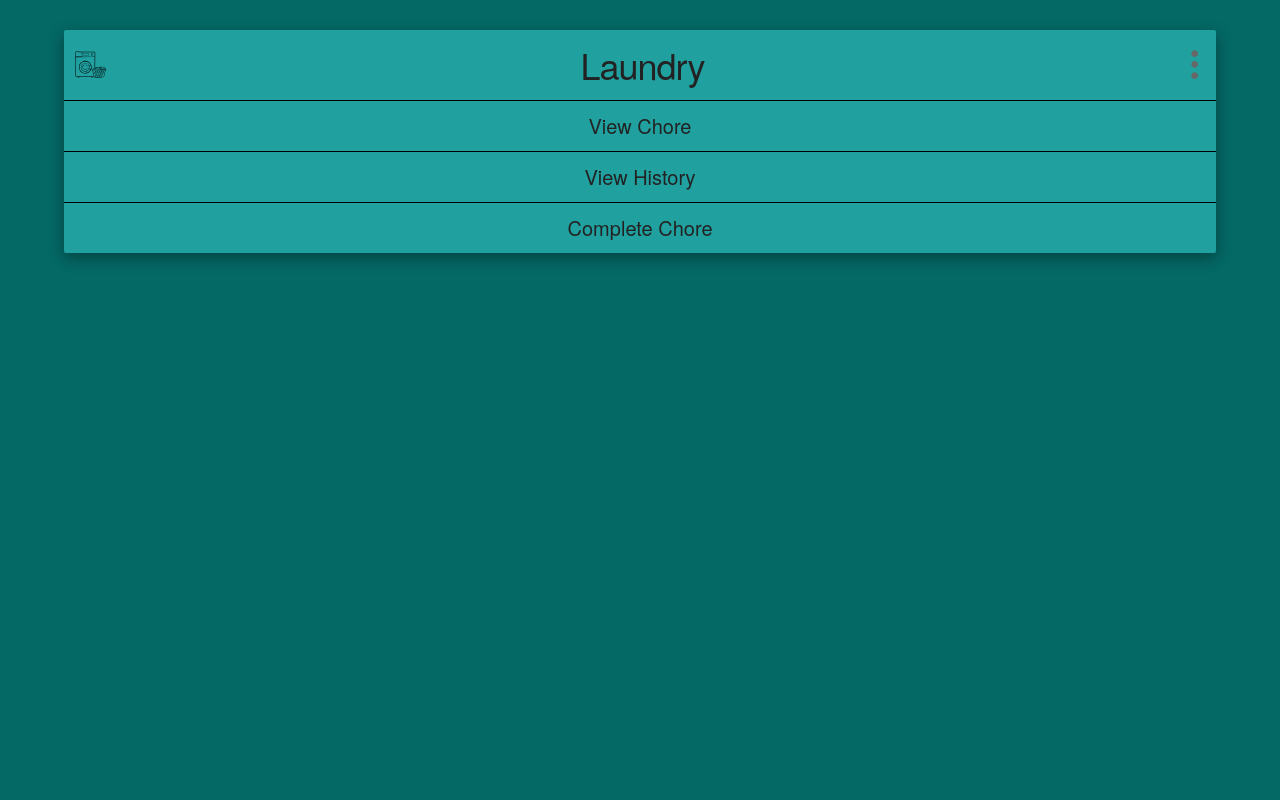
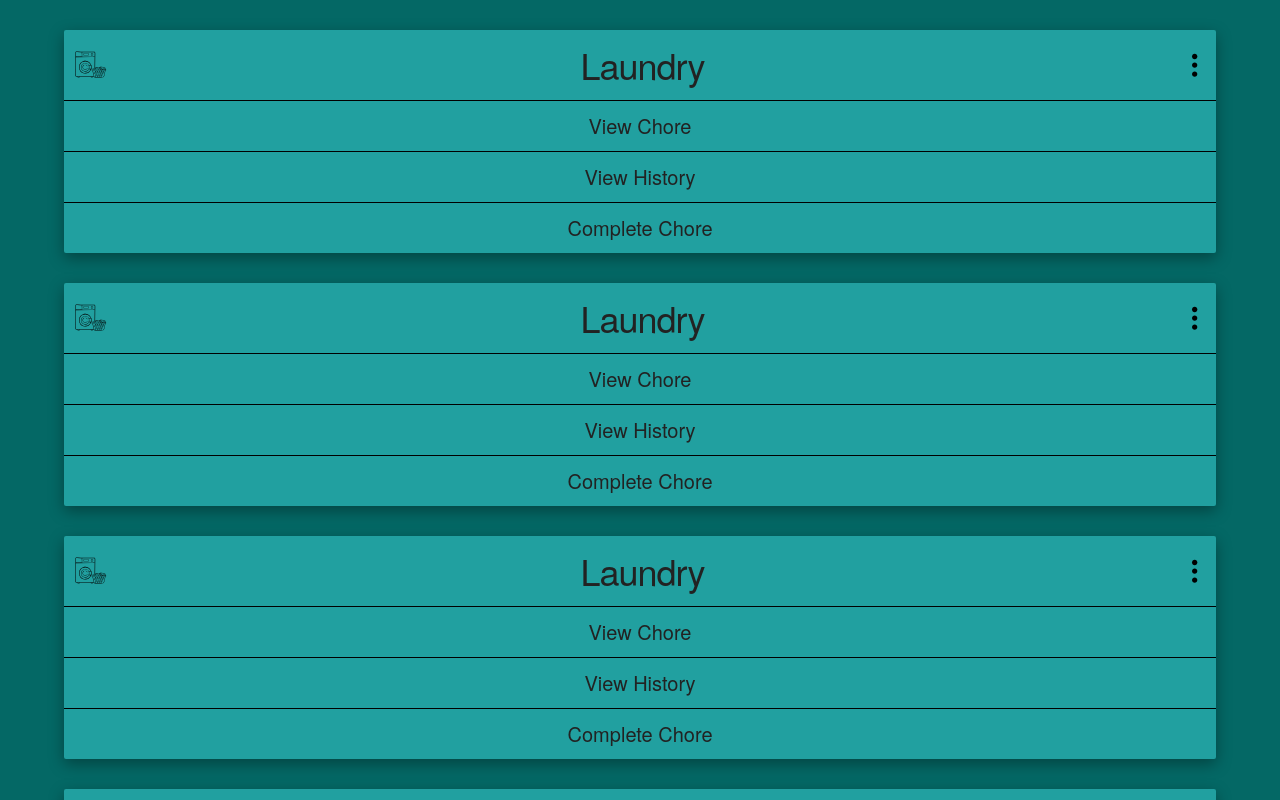
Before and after one commit to AndreaRene/name_tbd, a React (Vite) app in the folder client/: page /chores in a window 1280 px wide. Shown: the top 800 px of the page. Built offline with nearby package versions, Linux system fonts and the light colour scheme.

Commit message:
work on styling and nesting component theories

```diff
--- a/client/src/App.css
+++ b/client/src/App.css
@@ -4,7 +4,7 @@ body{
 
 .pageMain {
     display: flex;
-    flex-direction: row;
+    flex-direction: column;
     align-items: center;
     justify-content: center;
 }
--- a/client/src/components/cards/chores/ChoreCard.jsx
+++ b/client/src/components/cards/chores/ChoreCard.jsx
@@ -9,7 +9,7 @@ const ChoreCard = () => {
     return (
         <div className='choreCard card'>
             <header className='cardHeader'>
-                 <Washer />
+                <Washer />
                 <h3 className='cardTitle'>Laundry</h3>
                 <Menu />
             </header>
--- a/client/src/components/lists/chores/ChoresList.jsx
+++ b/client/src/components/lists/chores/ChoresList.jsx
@@ -2,7 +2,12 @@ import ChoreCard from "../../cards/chores/ChoreCard";
 
 const ChoreList = () => {
     return (
-       <ChoreCard />
+        <>
+            <ChoreCard />
+            <ChoreCard />
+            <ChoreCard />
+            <ChoreCard />
+        </>
     )
 };
 
--- a/client/src/pages/chores/Chores.css
+++ b/client/src/pages/chores/Chores.css
@@ -0,0 +1,4 @@
+.pageMain {
+    display: flex;
+    flex-direction: column;
+}
--- a/client/src/pages/dashboard/Dashboard.jsx
+++ b/client/src/pages/dashboard/Dashboard.jsx
@@ -9,3 +9,4 @@ const Dashboard = () => {
 };
 
 export default Dashboard;
+// need state to change between dashboard pages and get rid of seperate pages for chores, rewards, and consequences
```
Also changed, not shown: client/src/assets/imgs/svgs/menu.svg.
